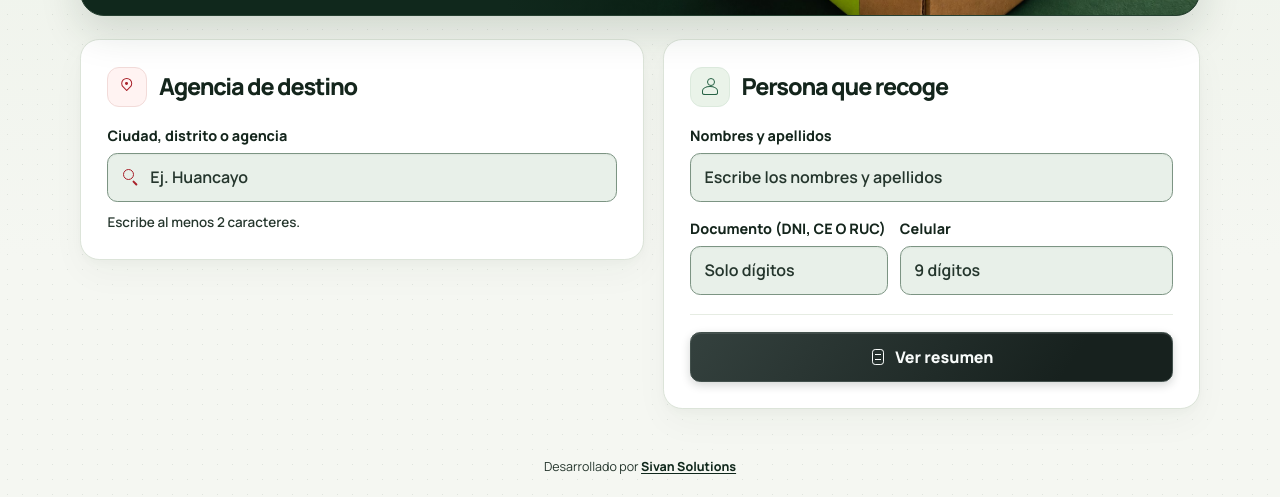
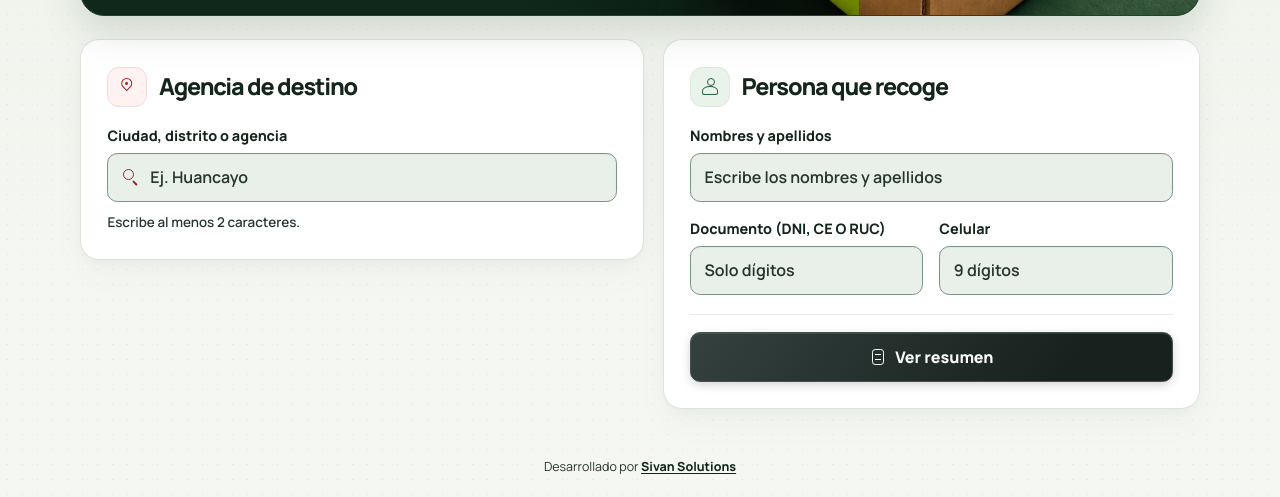
Before and after one commit to IvanBaltazar-Dev/dispatch-management-portal, a plain HTML site: page site/index.html in a window 1280 px wide. Shown: the part 368-865 px from the top of the page. Drawn offline with Linux system fonts and the light colour scheme.

Commit message:
Ajusta el formulario móvil y el documento en WhatsApp

```diff
--- a/site/formulario.css
+++ b/site/formulario.css
@@ -148,7 +148,12 @@ main { padding-block: 1.8rem 3rem; }
 .card-heading h2 { font-size: clamp(1.13rem, 2vw, 1.46rem); font-weight: 800; letter-spacing: -.05em; line-height: 1.18; }
 .carrier-card .card-icon { color: var(--shalom-ink); background: var(--shalom-wash); border-color: #f2dbd9; }
 .fields { display: grid; gap: 1rem; }
-.fields-inline { display: grid; grid-template-columns: minmax(0, .84fr) minmax(0, 1.16fr); gap: .77rem; }
+.fields-inline {
+  display: grid;
+  grid-template-columns: repeat(auto-fit, minmax(min(100%, 13rem), 1fr));
+  align-items: end;
+  gap: .9rem 1rem;
+}
 label { display: block; margin-bottom: .37rem; font-size: .9rem; font-weight: 760; }
 
 input {
@@ -421,7 +426,6 @@ dialog::backdrop { background: #10271dc9; backdrop-filter: blur(3px); }
 @media (max-width: 21.5rem) {
   .header-channel { max-width: 8.4rem; line-height: 1.17; }
   .hero-carrier img { width: 5.72rem; }
-  .fields-inline { grid-template-columns: minmax(0, 1fr); }
 }
 
 @media (max-width: 26rem) {
--- a/site/formulario.js
+++ b/site/formulario.js
@@ -245,7 +245,7 @@ function buildMessage(shipment, code) {
     '',
     '👤 *Datos de recojo*',
     `*Recoge:* ${shipment.nombre}`,
-    `🪪 *Documento:* ${shipment.dni}`,
+    `🪪 *${tipoDocumento(shipment.dni)}:* ${shipment.dni}`,
     `📱 *Celular:* ${shipment.celular}`,
   ].join('\n');
 }
```
